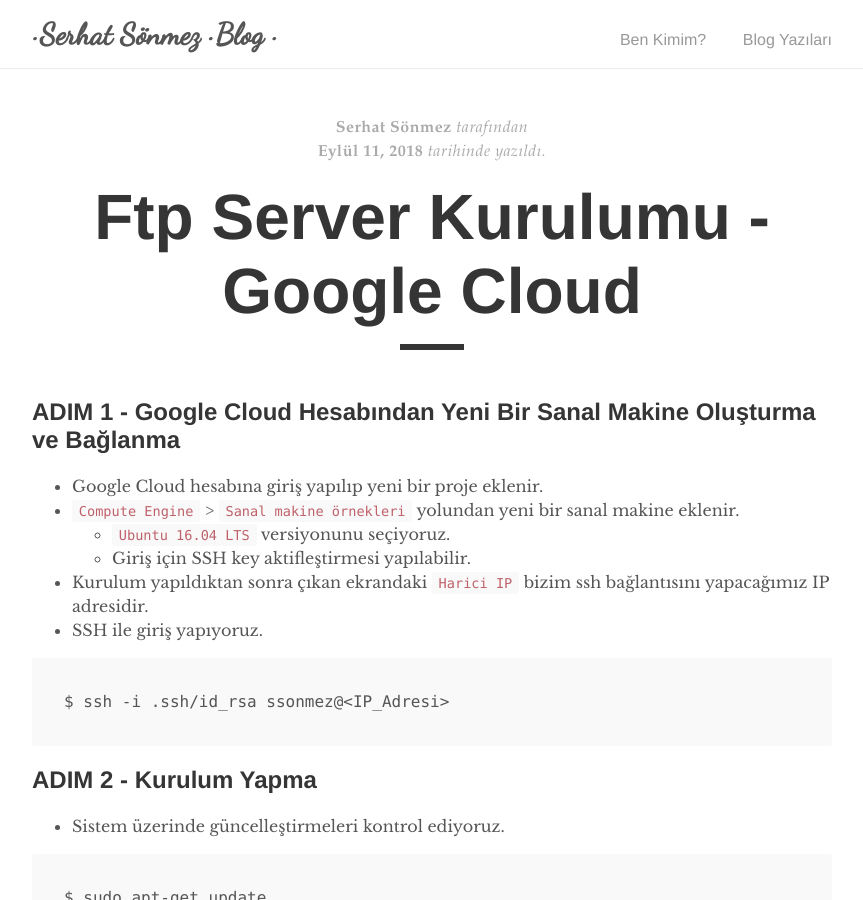
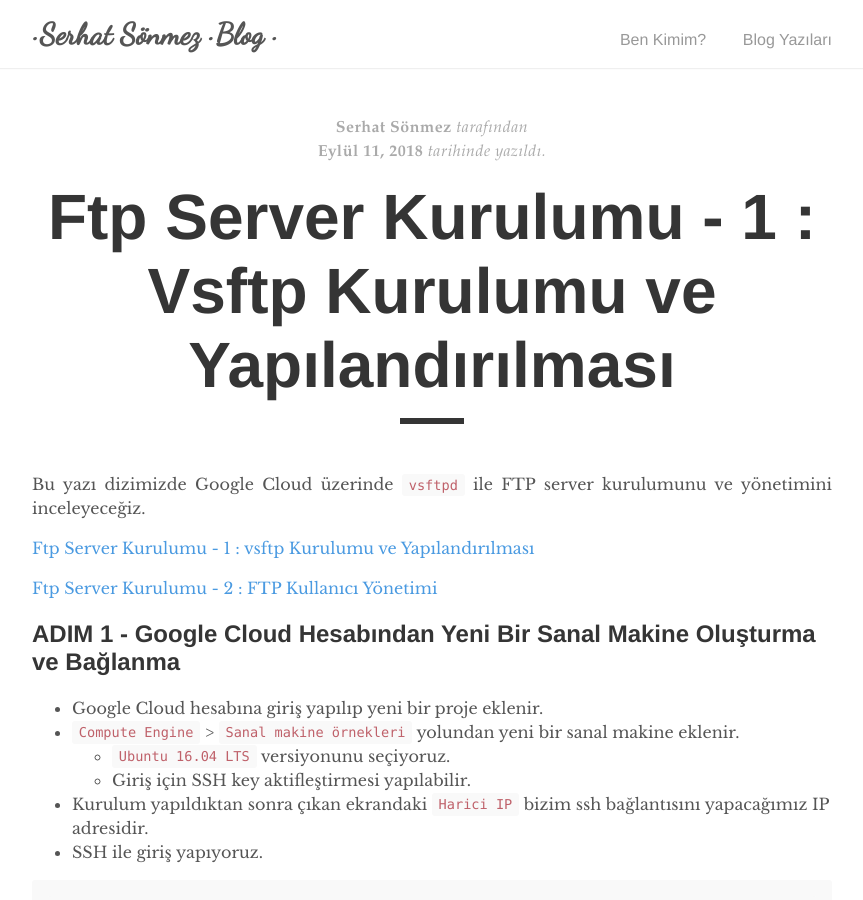
Before and after one commit to serhattsnmz/blog, a Jekyll site: the page built from _posts/2018-09-11-ftp-server-kurulumu.md, in a window 1280 px wide and 900 px high. Shown: the whole window, without its empty margins (208-1071 px from the left). Built offline with Jekyll 4.4.1, drawn with Linux system fonts in a browser that asks for light colours.

Commit message:
Not düzeltmesi

```diff
--- a/_posts/2018-09-11-ftp-server-kurulumu.md
+++ b/_posts/2018-09-11-ftp-server-kurulumu.md
@@ -1,6 +1,12 @@
 ---
-title: "Ftp Server Kurulumu - Google Cloud"
+title: "Ftp Server Kurulumu - 1 : Vsftp Kurulumu ve Yapılandırılması"
 ---
+
+Bu yazı dizimizde Google Cloud üzerinde `vsftpd` ile FTP server kurulumunu ve yönetimini inceleyeceğiz.
+
+[Ftp Server Kurulumu - 1 : vsftp Kurulumu ve Yapılandırılması](/2018-09-11/ftp-server-kurulumu){:target="_self"}
+
+[Ftp Server Kurulumu - 2 : FTP Kullanıcı Yönetimi](/2018-09-15/ftp-server-kurulumu-2){:target="_self"}
 
 ## ADIM 1 - Google Cloud Hesabından Yeni Bir Sanal Makine Oluşturma ve Bağlanma
 
```
Also changed, not shown: other parts of _posts/2018-09-11-ftp-server-kurulumu.md (+1 -0 lines).
